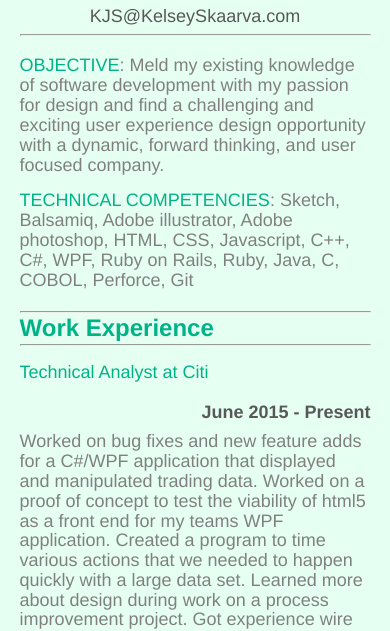
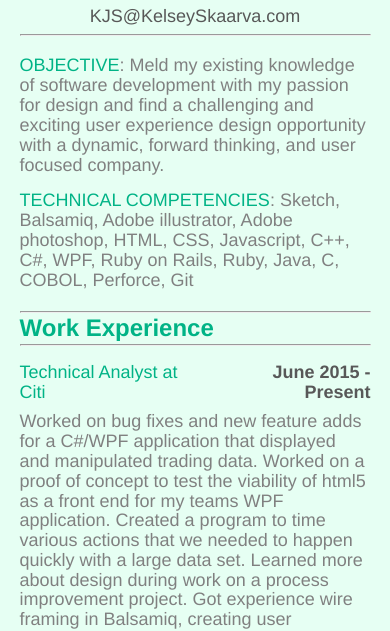
Before and after one commit to kelsey7393/kelsey7393.github.io, a plain HTML site: page resume.html in a window 390 px wide. Shown: the part 203-834 px from the top of the page. Drawn offline with nearby package versions, Linux system fonts and the light colour scheme.

Commit message:
fixing responsizeness of resume

```diff
--- a/css/custom.css
+++ b/css/custom.css
@@ -204,6 +204,14 @@ div#two {
 	.secondStar {
 		visibility:hidden;
 	}
+
+
+}
+
+@media (max-width: 565px) {
+	.floatLeft {
+		width:20%;
+	}
 }
 /*resume.html styling for mobile end*/
 
@@ -262,13 +270,16 @@ hr {
 
 .floatLeft {
 	float:left;
-	width:55%;
+	width:50%;
 }
 
 .floatRight {
 	float:right;
 	color:#585858;
 	margin-right:0px;
+	padding-left:20px;
+	width:50%;
+	text-align: right;
 }
 
 #cumulativeGPA {
```
